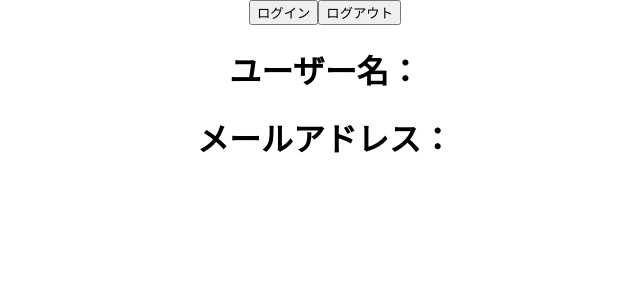
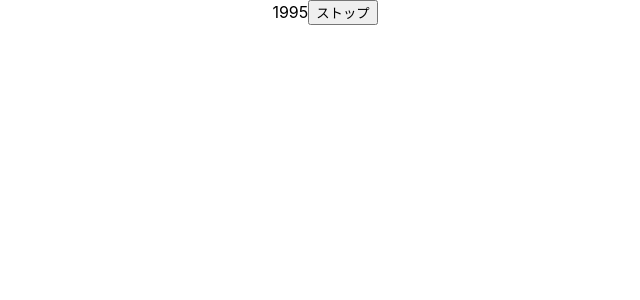
Before and after one commit to ttcksf/react-ts-demo, a React (Create React App) app: page / in a window 1280 px wide. Shown: the top 300 px of the page, without its empty margins (315-955 px from the left). Built offline with nearby package versions, Linux system fonts and the light colour scheme.

Commit message:
add:useref-type

```diff
--- a/src/App.tsx
+++ b/src/App.tsx
@@ -1,7 +1,7 @@
 import React from 'react';
 import logo from './logo.svg';
 import './App.css';
-import UseContext from './screens/usecontext-feature/UseContext';
+import UseRef from './screens/useref-type/UseRef';
 
 function App() {
   // npx create-react-app フォルダ名 --template typescript
@@ -9,7 +9,7 @@
 
   return (
     <div className="App">
-      <UseContext />
+      <UseRef />
     </div>
   );
 }
--- /dev/null
+++ b/src/screens/useref-type/UseRef.tsx
@@ -0,0 +1,12 @@
+import React from 'react';
+import MutableRed from './components/MutableRed';
+
+const UseRef = () => {
+  return (
+    <div>
+      <MutableRed />
+    </div>
+  );
+};
+
+export default UseRef;
--- /dev/null
+++ b/src/screens/useref-type/components/MutableRed.tsx
@@ -0,0 +1,27 @@
+import React, { useEffect, useRef, useState } from 'react';
+
+const MutableRed = () => {
+  const [timer, setTimer] = useState(0);
+  // DOM参照のフックなのでDOMの値を指定する
+  const intervalRef = useRef<number | null>(null);
+
+  const stopTimer = () => {
+    if (intervalRef.current) window.clearInterval(intervalRef.current);
+  };
+  useEffect(() => {
+    intervalRef.current = window.setInterval(() => {
+      setTimer((timer) => timer + 1);
+    });
+    return () => {
+      stopTimer();
+    };
+  }, []);
+  return (
+    <div>
+      {timer}
+      <button onClick={() => stopTimer()}>ストップ</button>
+    </div>
+  );
+};
+
+export default MutableRed;
```
Also changed, not shown: src/screens/useref-type/components/DomRef.tsx (added, +19 -0 lines).
